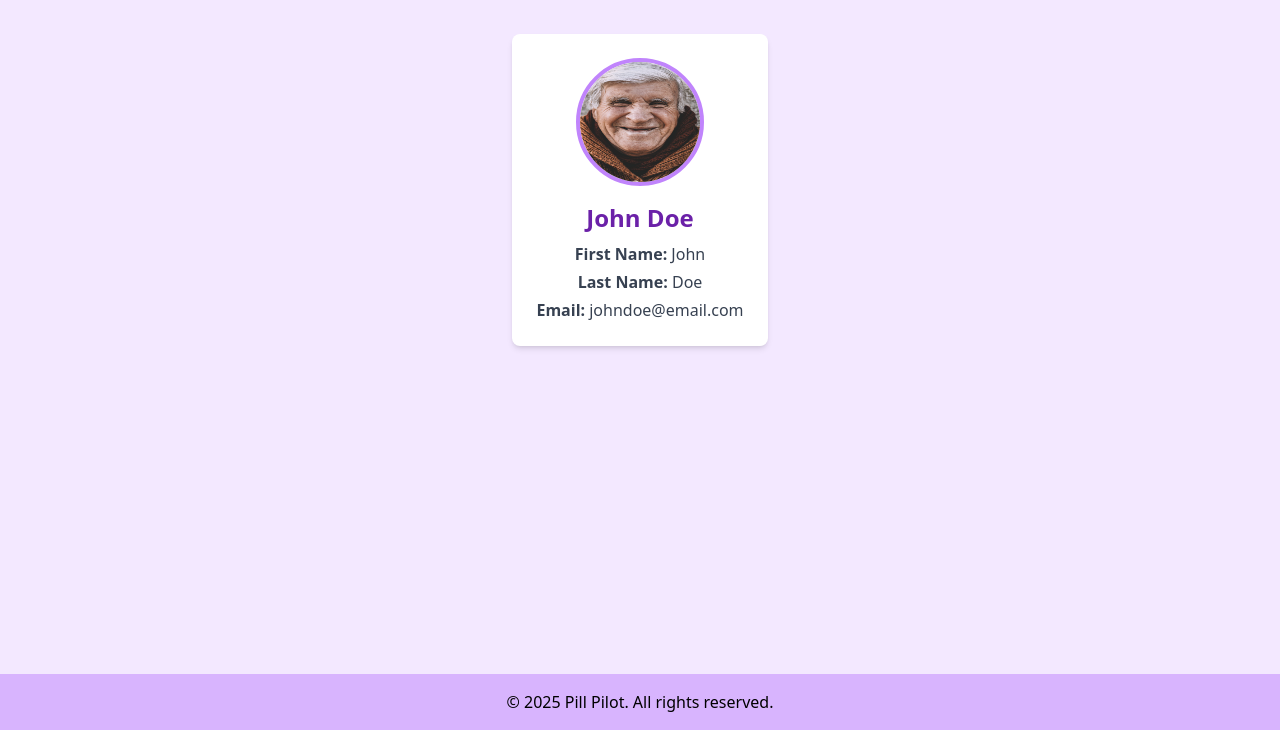
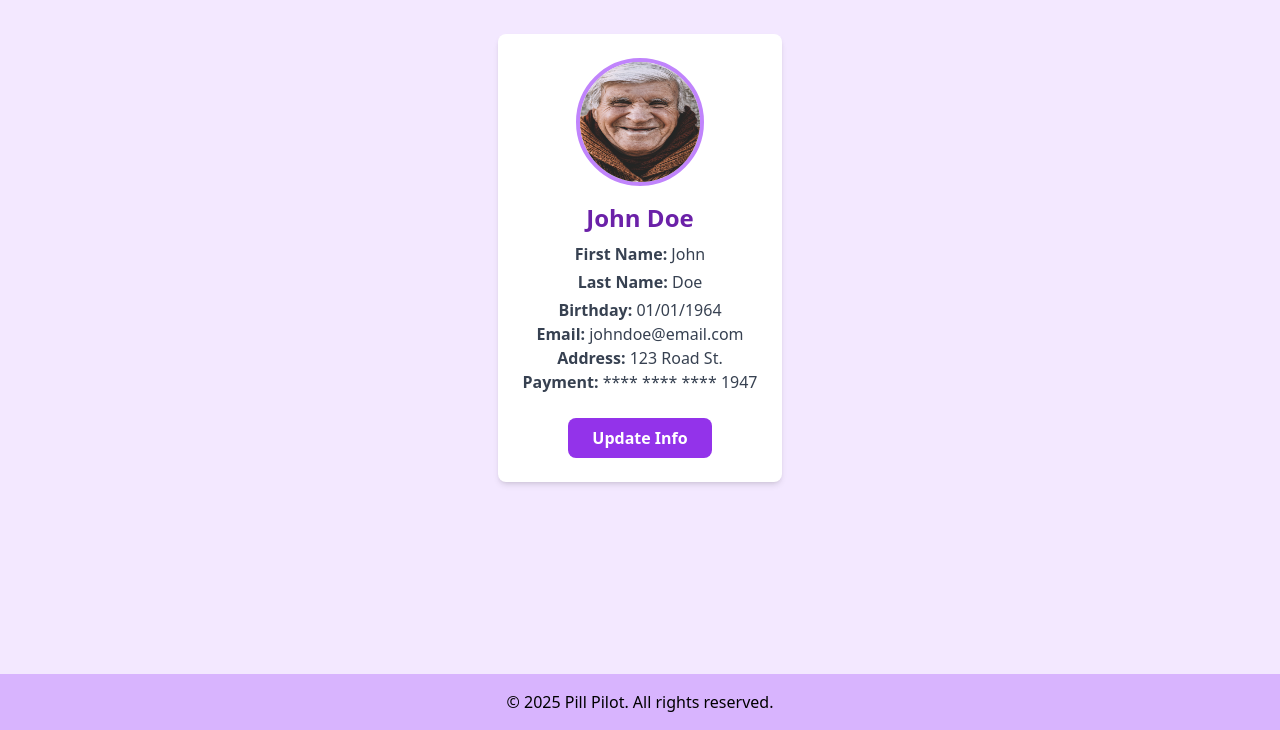
Before and after one commit to ConnorMcIntire/P1A6, a plain HTML site: page account.html in a window 1280 px wide. Shown: the part 70-800 px from the top of the page. Drawn offline with nearby package versions, Linux system fonts and the light colour scheme.

Commit message:
Add update info button
Added the update info button to my account page

```diff
--- a/account.html
+++ b/account.html
@@ -37,7 +37,15 @@
       <h2 class="text-2xl font-semibold text-purple-800 mb-2">John Doe</h2>
       <p class="text-gray-700 mb-1"><strong>First Name:</strong> John</p>
       <p class="text-gray-700 mb-1"><strong>Last Name:</strong> Doe</p>
+      <p class="text-gray-700"><strong>Birthday:</strong> 01/01/1964</p>
       <p class="text-gray-700"><strong>Email:</strong> johndoe@email.com</p>
+      <p class="text-gray-700"><strong>Address:</strong> 123 Road St.</p>
+      <p class="text-gray-700"><strong>Payment:</strong> **** **** **** 1947</p>
+
+      <button class="mt-6 inline-block px-6 py-2 bg-purple-600 text-white font-semibold rounded-lg hover:bg-purple-700 " disabled>
+        Update Info
+      </button>
+
     </div>
   </main>
 
```
